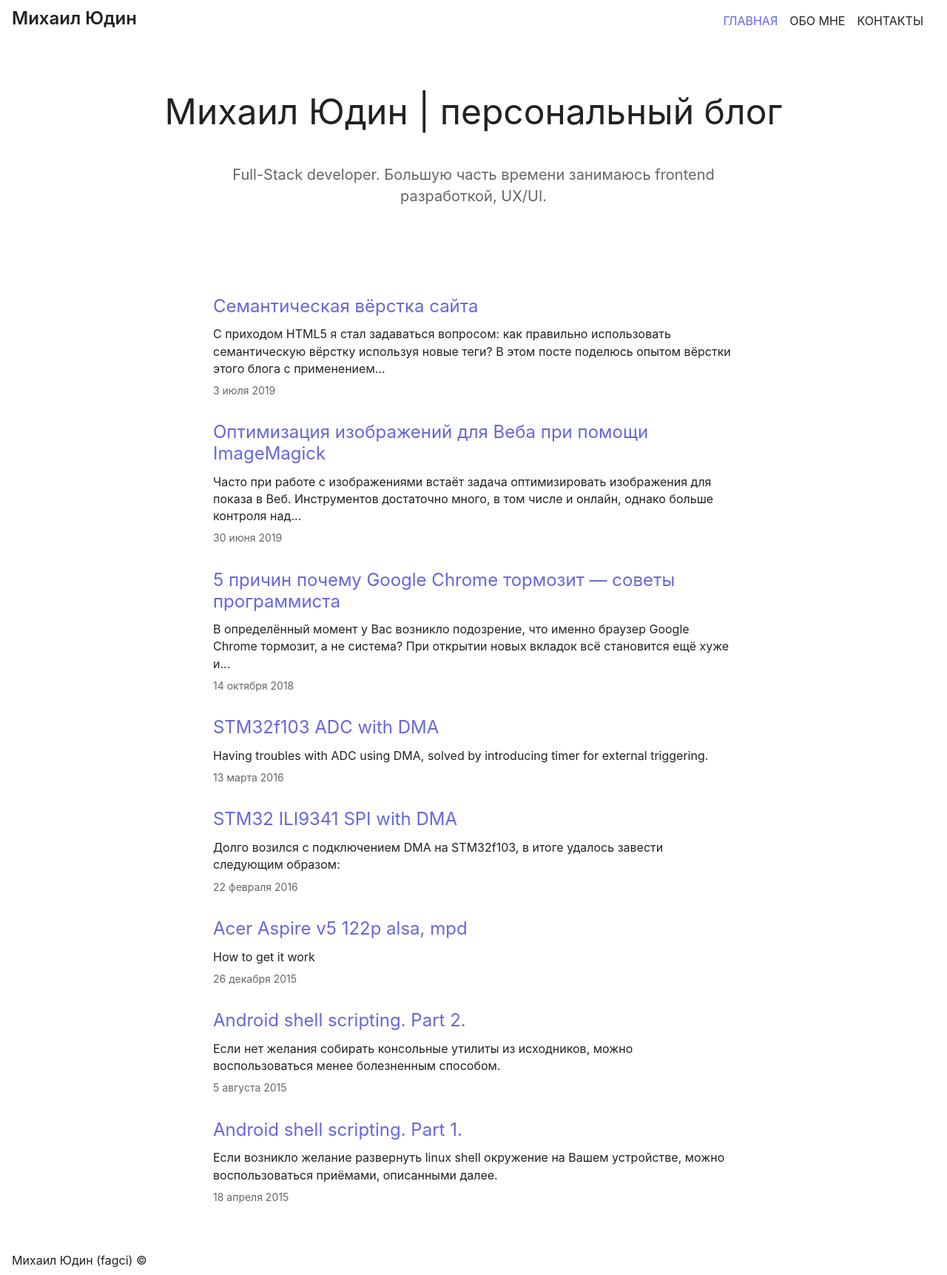
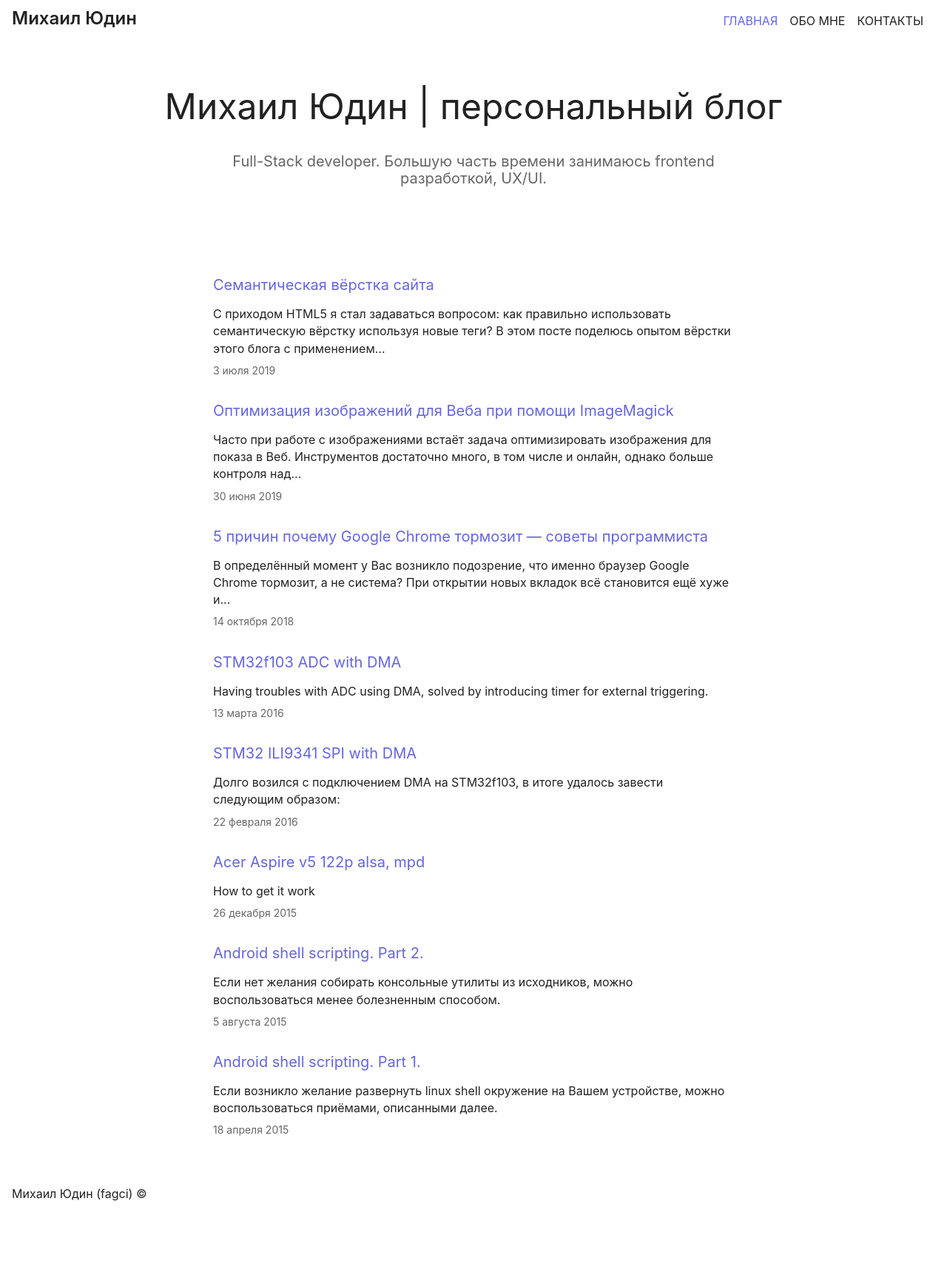
Before and after one commit to fagcinsk/fagcinsk.github.io, a Jekyll site: the page built from index.html, in a window 1280 px wide. Shown: the whole page at 74% size. Built offline with Jekyll 4.4.1, drawn with Linux system fonts in a browser that asks for light colours; the list of posts is cut into pages by our own code; after the commit the page ends 1633 px from its top, so only the background shows below that.

Commit message:
typography fixes

```diff
--- a/_includes/post-item.html
+++ b/_includes/post-item.html
@@ -1,8 +1,8 @@
 <article class="post-item" itemprop="blogPosts" itemscope itemtype="http://schema.org/BlogPosting">
   <header class="post-item__header">
-    <h2 class="post-item__title" itemprop="name">
+    <h3 class="post-item__title" itemprop="name">
       <a href="{{ post.url }}" title="{{ post.title }}">{{ post.title }}</a>
-    </h2>
+    </h3>
   </header>
   <p class="post-item__summary" itemprop="articleBody">{{ post.excerpt | strip_html | truncatewords:25 | strip }}</p>
   <div class="post-item__meta">
--- a/_sass/main.scss
+++ b/_sass/main.scss
@@ -9,6 +9,10 @@
 .post-item {
   padding: 8px 0;
   margin-bottom: 1rem;
+
+  h3 {
+    margin-top: 0;
+  }
 }
 
 .post-item__title {
@@ -20,8 +24,9 @@
 }
 
 .post {
+  padding: 32px 0;
   margin-bottom: 32px;
-  padding: 32px;
+  border-bottom: 1px solid #ddd;
 }
 
 .post__header {
--- a/_sass/typography.scss
+++ b/_sass/typography.scss
@@ -27,8 +27,7 @@ ul,
 ol,
 dl,
 table {
-  margin-top: 0;
-  margin-bottom: 1em;
+  margin-bottom: 1.25em;
 }
 
 ul,
@@ -43,28 +42,29 @@ h3,
 h4,
 h5,
 h6 {
-  margin-top: 0;
-  margin-bottom: 0.75rem;
+  margin: 2.75rem 0 1rem;
+  line-height: 1.15;
   font-weight: 400;
 }
 
 h1 {
-  font-size: 2rem;
+  margin-top: 0;
 }
+
+h1 {
+  font-size: 1.953em;
+}
+
 h2 {
-  font-size: 1.5rem;
+  font-size: 1.563em;
 }
+
 h3 {
-  font-size: 1.25rem;
+  font-size: 1.25em;
 }
+
 h4 {
-  font-size: 1.125rem;
-}
-h5 {
-  font-size: 1rem;
-}
-h6 {
-  font-size: 0.875rem;
+  font-size: 0.8em;
 }
 
 blockquote {
@@ -72,6 +72,7 @@ blockquote {
   border-top: 1px solid #ddd;
   border-bottom: 1px solid #ddd;
   color: #666;
+
   p {
     margin: 1rem 0;
   }
@@ -108,6 +109,7 @@ pre {
 
 table {
   width: 100%;
+
   td,
   th {
     padding: 0.5em 0;
```
